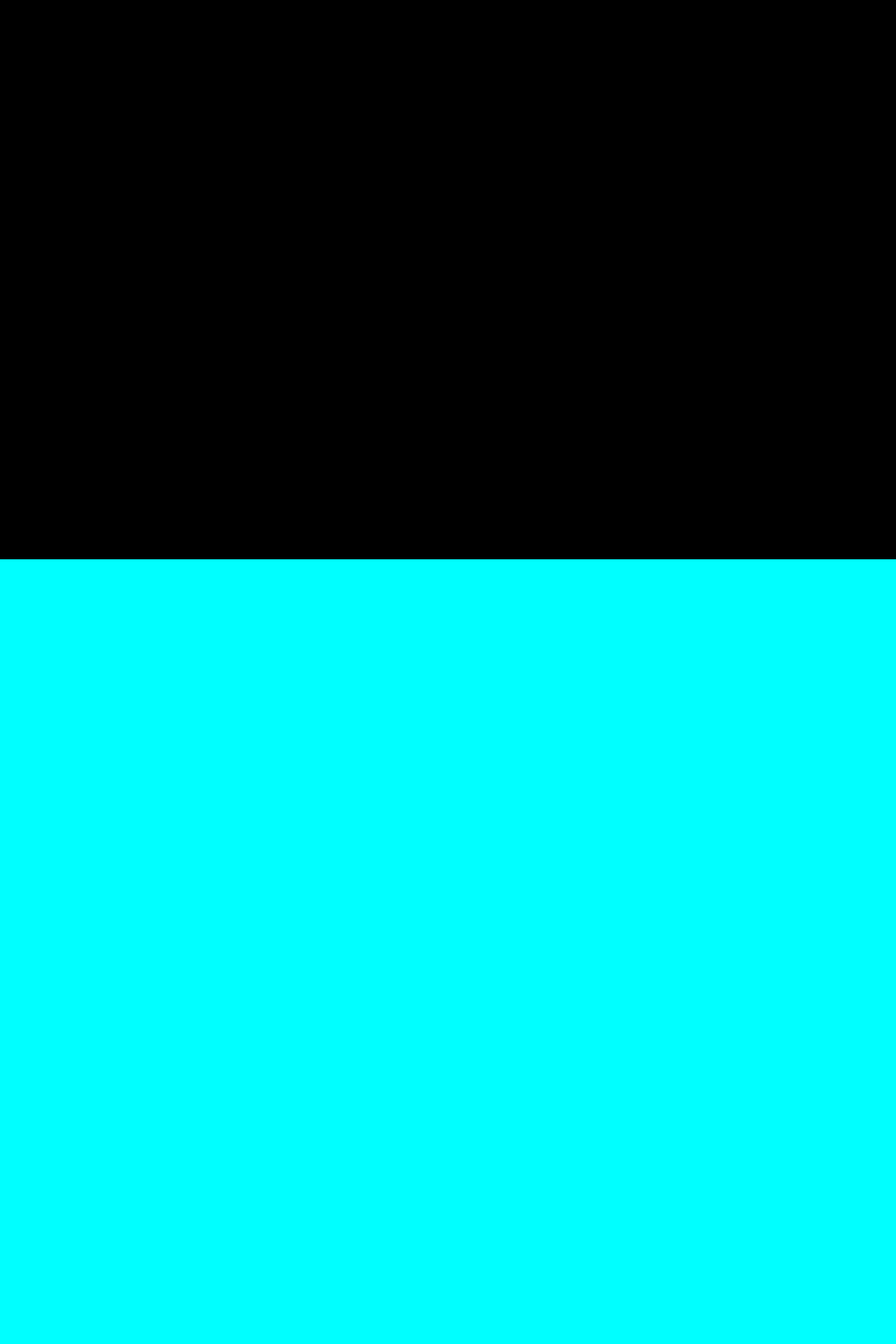
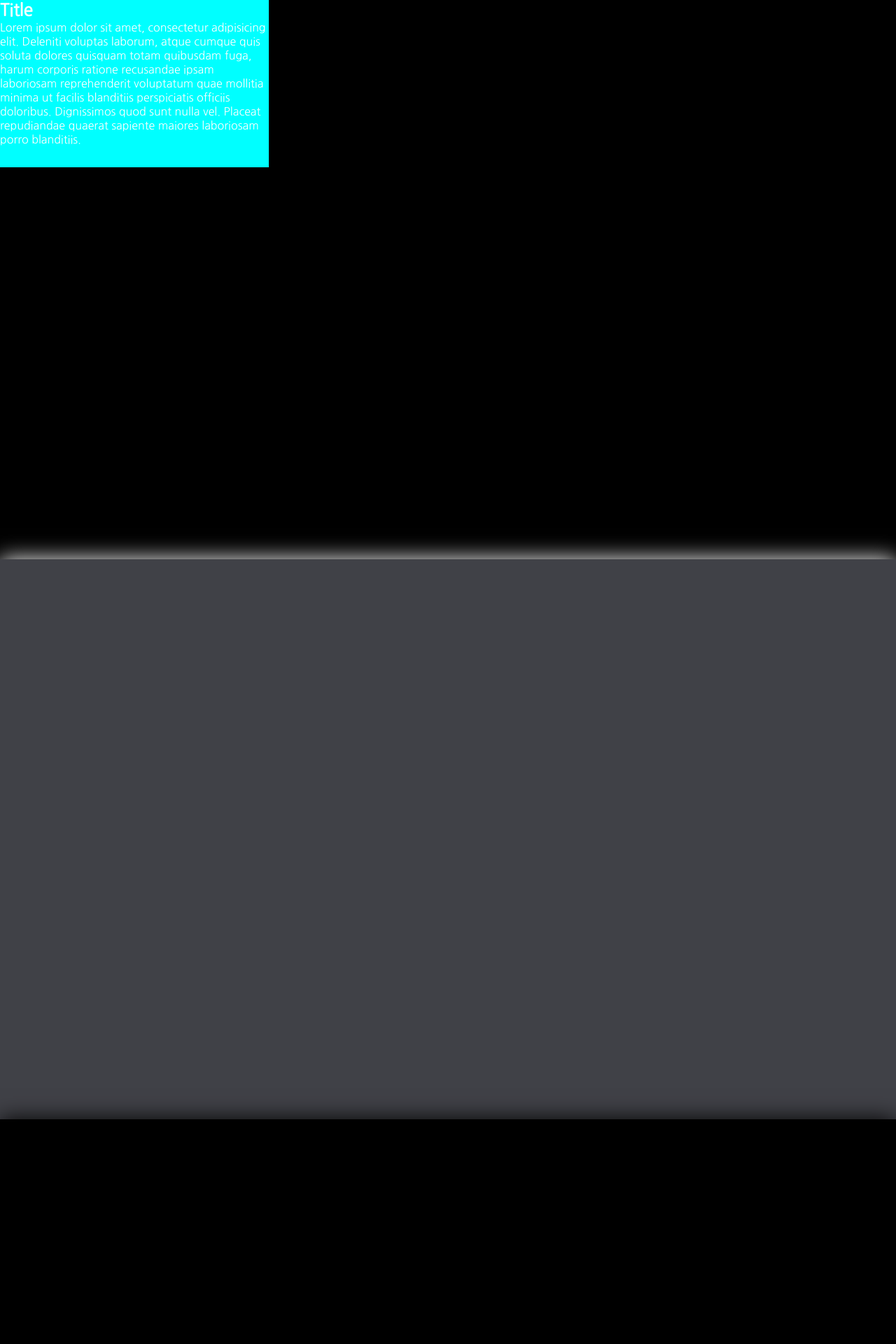
Before and after one commit to RickRietbergen/CRUD-P3, a PHP site: page / in a window 1280 px wide; the page is wider, and only the part inside the window is pictured. Shown: the part 801-2721 px from the top of that part at 70% size. Before the commit the page ends 1600 px from the top of that part, so only its background shows below. Run offline with PHP 8.4, Linux system fonts and the light colour scheme.

Commit message:
layout + assets
het begin is volledig afgerond. Nu met alles implenteren in de site.

```diff
--- a/CSS/styles.css
+++ b/CSS/styles.css
@@ -2,6 +2,8 @@
 {
     margin: 0;
     padding: 0;
+    /*google font*/
+    font-family: 'Nanum Gothic', sans-serif;
 }
 /*body*/
 body
@@ -13,7 +15,9 @@ header .header
 {
     width: 100%;
     height: 7.5vh;
-    background-color: black;
+    background-color: transparent;
+    position: fixed;
+
 }
 
 header .header nav li
@@ -25,10 +29,10 @@ header .header nav li ul
 {
     padding: 25px;
 }
-
+/*right side of navbar*/
 header .header nav li .ul1
 {
-    margin-left: 50%;
+    margin-left: 57.5%;
 }
 
 header .header nav li ul a
@@ -38,48 +42,74 @@ header .header nav li ul a
     font-size: 17.5px;
 }
 
+header .header nav li ul a:hover
+{
+    color: aquamarine;
+}
+
 header .header nav li a .snackbar__logo
 {
-    width: 100px;
+    width: 80px;
     height: auto;
-    margin-left: 50px;
+    margin-top: 7.5px;
+    margin-left: 80px;
 }
 /*homepage*/
 .container__homepage
 {
     width: 100%;
-    height: 92.5vh;
-    box-shadow: 0px 0px 10px rgba(255, 255, 255);
+    height: 100vh;
+    box-shadow: 0px 0px 20px rgba(255, 255, 255);
+}
+/*homepage pic*/
+.container__homepage .burger__pic
+{
+    width: 100%;
+    height: 100vh;
+    background-image: url('/Assets/afbeeldingen/burger.png');
+    /*nice scroll effect*/
+    background-attachment: fixed;
+    background-size: cover;
+    background-repeat: no-repeat;
+}
+/*informatie*/
+.container__about
+{
+    width: 100%;
+    height: 100vh;
+    box-shadow: 0px 0px 20px rgba(0,0,0);
+    background-color: black;
 }
 
-.container__homepage .snacks__pic
+.container__about .txt__about
 {
-    width: 100%;
-    height: 65vh;
-    background-image: url('/Assets/afbeeldingen/winkelcentrum.png');
-    background-repeat: no-repeat;
+    width: 30%;
+    height: 30vh;
+    color: #fff;
+    background-color: aqua;
 }
+
 
 /*menu*/
 .container__menu
 {
     width: 100%;
     height: 100vh;
-    box-shadow: 0px 0px 30px rgba(0, 0, 0, 0.4);
-    background-color: black;
+    box-shadow: 0px 0px 30px rgba(255,255,255);
+    background-color: #404147;
 }
-
-/*informatie*/
-.container__informatie
+.container__form
 {
     width: 100%;
     height: 100vh;
-    background-color: aqua;
+    box-shadow: 0px 0px 30px rgba(0,0,0);
+    background-color: black;
 }
 /*contact*/
 .container__contact
 {
     width: 100%;
     height: 100vh;
-    background-color: aqua;
+    box-shadow: 0px 0px 30px rgba(255,255,255);
+    background-color: #404147;
 }
--- a/index.html
+++ b/index.html
@@ -7,39 +7,56 @@
     <title>project</title>
     <!--link css-->
     <link rel="stylesheet" href="CSS/styles.css" />
+    <!--google font-->
+    <link rel="preconnect" href="https://fonts.googleapis.com">
+    <link rel="preconnect" href="https://fonts.gstatic.com" crossorigin>
+    <link href="https://fonts.googleapis.com/css2?family=Nanum+Gothic&display=swap" rel="stylesheet">
   </head>
   <body>
+    <main>
+        <div class="container__homepage" id="home">
             <header>
               <div class="header">
                 <nav>
                   <li>
-            <a href="#"><img class="snackbar__logo" src="Assets/afbeeldingen/snackbarlogo.png"  alt="logo__link__to__home"></a>
-            <ul class="ul1"><a href="#">menukaart</a></ul>
-            <ul><a href="#">bbb</a></ul>
-            <ul><a href="#">ccc</a></ul>
-            <ul><a href="#">ddd</a></ul>
-            <ul><a href="#">eee</a></ul>
-            <ul><a href="#">fff</a></ul>
-            <ul><a href="#">ggg</a></ul>
-            <ul><a href="#">contact</a></ul>
+                    <a href="#home"><img class="snackbar__logo" src="Assets/afbeeldingen/snackbarlogo.png"  alt="logo__link__to__home"></a>
+                    <ul class="ul1"><a href="#home">home</a></ul>
+                    <ul><a href="#about">about us</a></ul>
+                    <ul><a href="#menu">menu</a></ul>
+                    <ul><a href="#form">formulier</a></ul>
+                    <ul><a href="#contact">contact us</a></ul>
                   </li>
                 </nav>
               </div>
             </header>
-    <main>
-        <div class="container__homepage">
-            <div class="snacks__pic">
+            <div class="burger__pic">
 
             </div>
-            .
         </div>
-        <div class="container__menu">
+
+        <div class="container__about" id="about">
+          <div class="txt__about">
+            <div class="txt__title__about">
+              <h2>Title</h2>
+            </div>
+            <div class="txt__info__about">
+              Lorem ipsum dolor sit amet, consectetur adipisicing elit. Deleniti voluptas laborum, atque cumque quis soluta dolores quisquam totam quibusdam fuga, harum corporis ratione recusandae ipsam laboriosam reprehenderit voluptatum quae mollitia minima ut facilis blanditiis perspiciatis officiis doloribus. Dignissimos quod sunt nulla vel. Placeat repudiandae quaerat sapiente maiores laboriosam porro blanditiis.
+            </div>
+          </div>
+          <div class="pic__about">
 
           </div>
-        <div class="container__informatie">
+        </div>
+
+        <div class="container__menu" id="menu">
 
         </div>
-        <div class="container__contact">
+
+        <div class="container__form" id="form">
+
+        </div>
+
+        <div class="container__contact" id="contact">
 
         </div>
     </main>
```
Also changed, not shown: Assets/afbeeldingen/snackbarlogo.png, Assets/afbeeldingen/winkelcentrum.png (deleted), 1 other file. Lines whose indentation alone changed are shown as unchanged.
